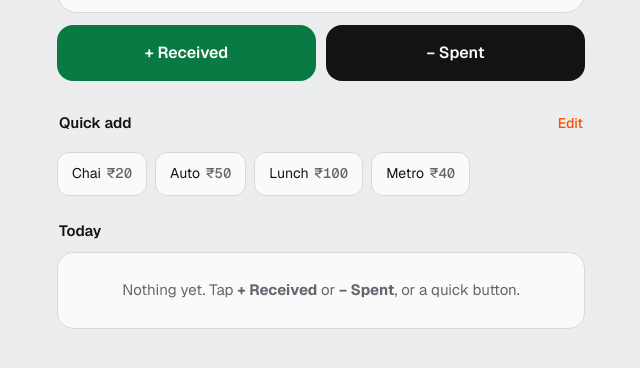
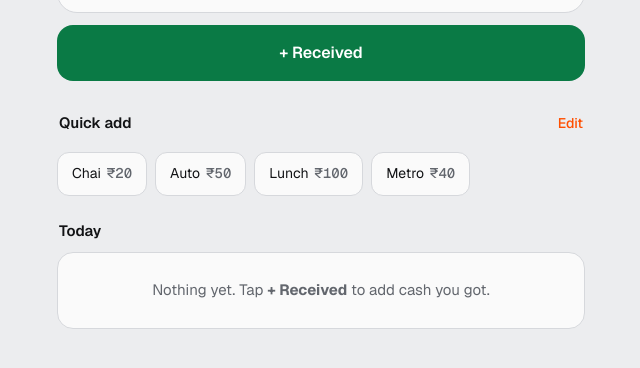
Before and after one commit to Mayank-that/paisa-tracker, a plain HTML site: page index.html in a window 1280 px wide. Shown: the part 276-644 px from the top of the page, without its empty margins (319-959 px from the left). Drawn offline with nearby package versions, Linux system fonts and the light colour scheme.

Commit message:
Remove Spent button from Daily Flow
Co-Authored-By: Claude Opus 5.5 <noreply@anthropic.com>
Claude-Session: https://claude.ai/code/session_01X6aR2BwB6ng4LY6ZtdyYky

```diff
--- a/index.html
+++ b/index.html
@@ -133,9 +133,8 @@ h2{font-size:15px;font-weight:600;margin:24px 2px 10px;display:flex;justify-cont
         <div><span class="lbl" id="rcvL">Received today</span><b class="num in" id="rcv">₹0</b></div>
       </div>
     </section>
-    <div class="acts2">
+    <div class="acts2" style="grid-template-columns:1fr">
       <button class="bigbtn rcv" id="bRcv">+ Received</button>
-      <button class="bigbtn spd" id="bSpd">− Spent</button>
     </div>
     <h2>Quick add <button class="link" id="qEdit">Edit</button></h2>
     <div class="quick" id="quick"></div>
@@ -2592,7 +2591,7 @@ function rFlow(){
   const isT=day===today();$('rcvL').textContent=isT?'Received today':'Received';$('rcv').textContent=inr(ri);
   $('quick').innerHTML=quick().map((q,i)=>`<button class="qb" data-q="${i}">${esc(q.n)} <span class="num">${inr(q.a)}</span></button>`).join('');
   $('dayH').textContent=isT?'Today':dayLabel(day);
-  $('dayList').innerHTML=dt.length?`<div class="list">${dt.sort((a,b)=>b.ts-a.ts).map(txRow).join('')}</div>`:'<div class="list"><div class="empty">Nothing yet. Tap <b>+ Received</b> or <b>− Spent</b>, or a quick button.</div></div>';
+  $('dayList').innerHTML=dt.length?`<div class="list">${dt.sort((a,b)=>b.ts-a.ts).map(txRow).join('')}</div>`:'<div class="list"><div class="empty">Nothing yet. Tap <b>+ Received</b> to add cash you got.</div></div>';
 }
 function rSpend(){
   const mt=S.txns.filter(t=>t.t==='e'&&t.d.slice(0,7)===month),tot=sum(mt),B=S.budget;
@@ -2676,7 +2675,7 @@ function entrySheet(type,tx){let t=tx?tx.t:type,c=tx?tx.c:(t==='i'?'Parents':'Fo
     if(tx)$('eDel').onclick=()=>{const gone=tx;S.txns=S.txns.filter(x=>x.id!==tx.id);save();closeSheet();render();toast('Entry deleted',()=>{S.txns.push(gone);save();render()})};
     if(!tx)focusLater('eAmt')};
   draw()}
-$('bRcv').onclick=()=>entrySheet('i');$('bSpd').onclick=()=>entrySheet('e');
+$('bRcv').onclick=()=>entrySheet('i');
 $('fab').onclick=()=>cur==='funds'?fundForm():entrySheet('e');
 document.addEventListener('click',e=>{const b=e.target.closest('.tx');if(!b)return;const t=S.txns.find(x=>x.id===b.dataset.id);if(t)entrySheet(t.t,t)});
 
```
